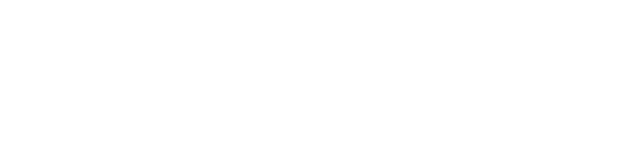
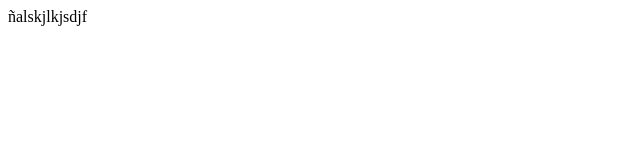
Before and after one commit to azurefenrir/lexfe-1, a plain HTML site: page index.html in a window 1280 px wide. Shown: the whole page, without its empty margins (0-640 px from the left). Drawn offline with Linux system fonts and the light colour scheme.

Commit message:
prueba commit

```diff
--- a/index.html
+++ b/index.html
@@ -1,3 +1,6 @@
 <!DOCTYPE html>
 <html lang='es_Es'>
+<body>
+ñalskjlkjsdjf
+</body>
 </html>
```
